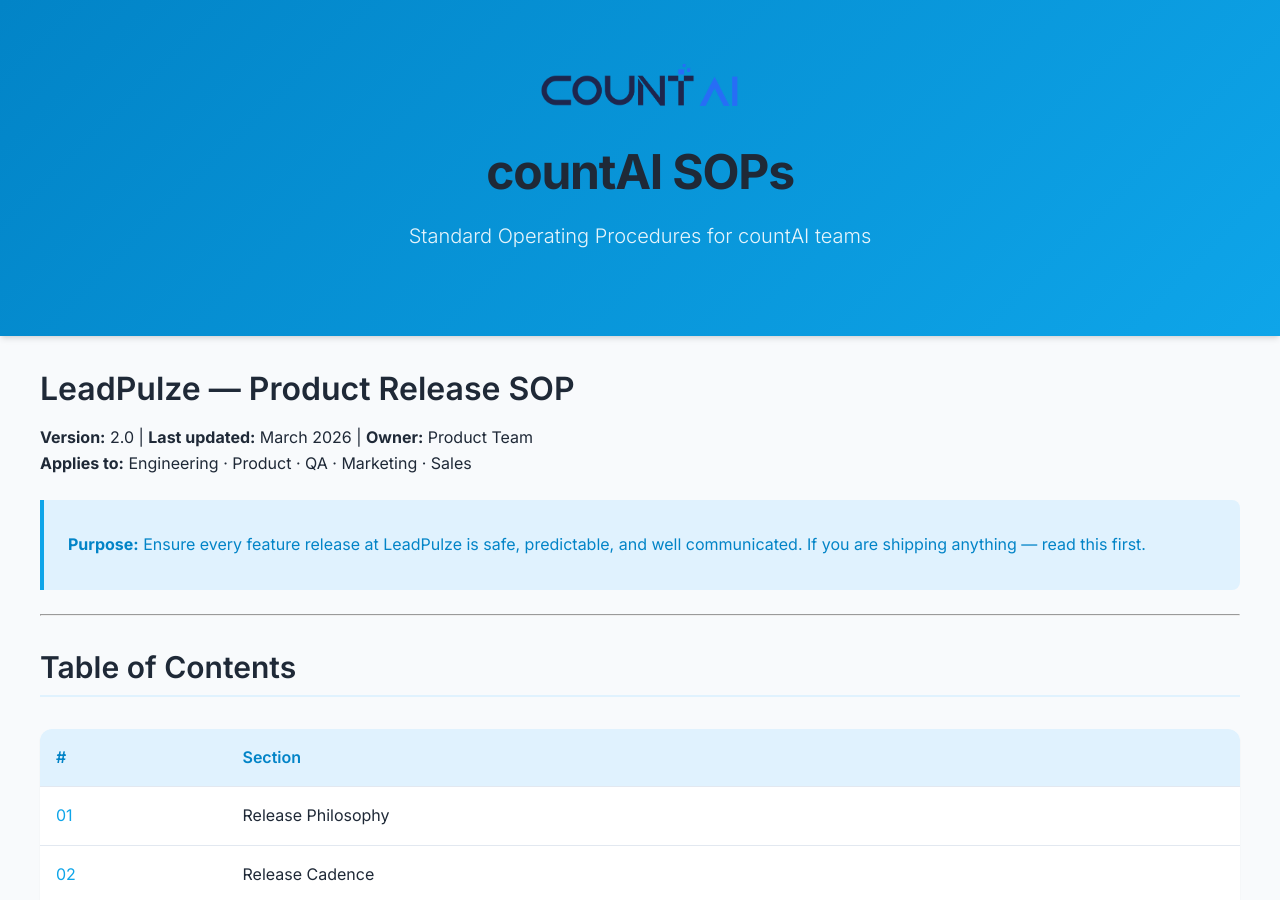
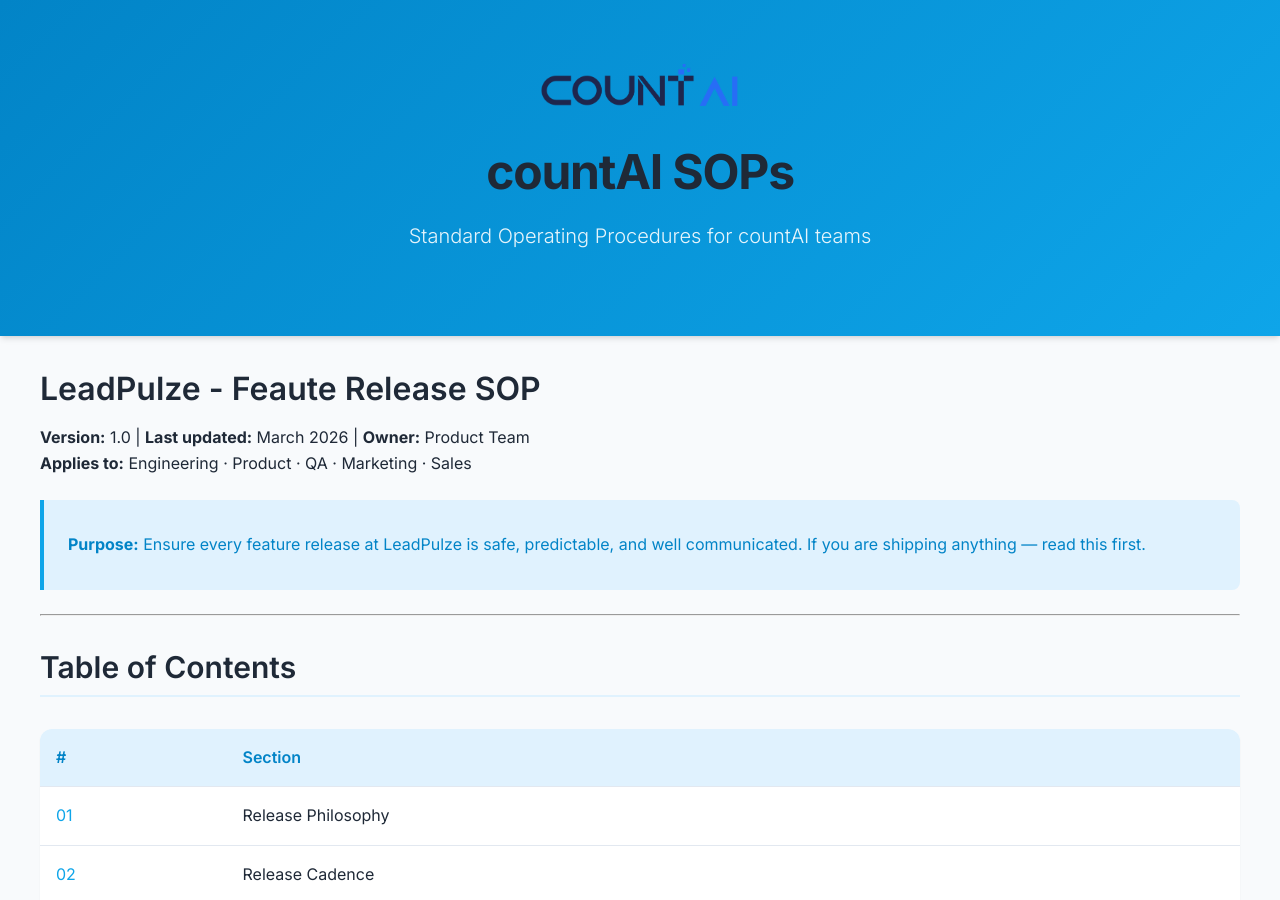
Before and after one commit to cvramanan/countAI-sop, a Jekyll site: the page built from Software/SOP_002_FeatureRelease.md, in a window 1280 px wide and 900 px high. Built offline with Jekyll 4.4.1, drawn with Linux system fonts in a browser that asks for light colours; our own code applies the rules of GitHub Pages for plain Markdown files.

Commit message:
Update title and version in Feature Release SOP
Corrected the title and version number in the SOP document.

```diff
--- a/Software/SOP_002_FeatureRelease.md
+++ b/Software/SOP_002_FeatureRelease.md
@@ -1,6 +1,6 @@
-# LeadPulze — Product Release SOP
+# LeadPulze - Feaute Release SOP
 
-**Version:** 2.0 | **Last updated:** March 2026 | **Owner:** Product Team
+**Version:** 1.0 | **Last updated:** March 2026 | **Owner:** Product Team
 **Applies to:** Engineering · Product · QA · Marketing · Sales
 
 > **Purpose:** Ensure every feature release at LeadPulze is safe, predictable, and well communicated. If you are shipping anything — read this first.
```
